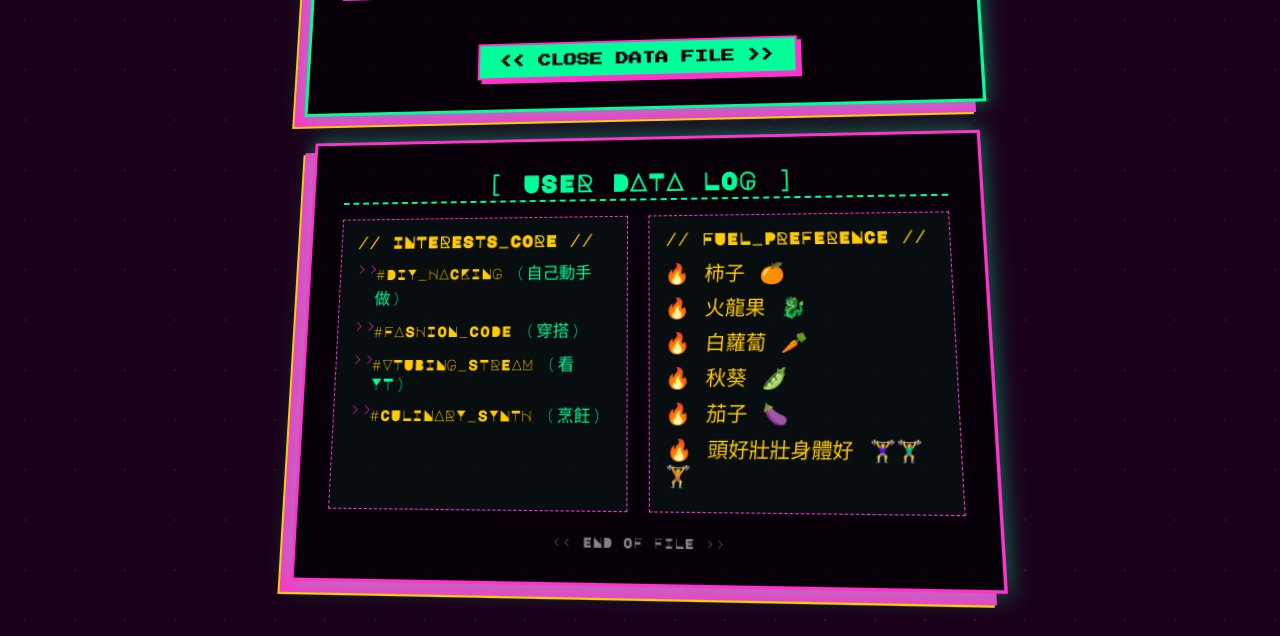
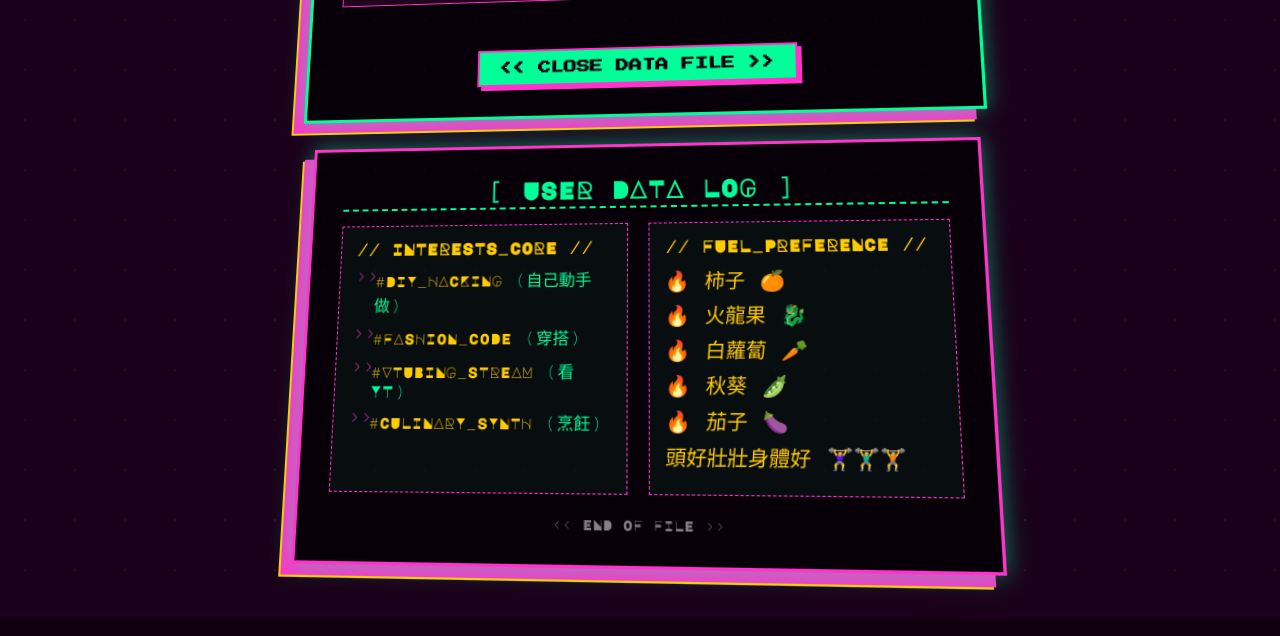
Before and after one commit to 411435006-glitch/411435006-glitch.github.io, a plain HTML site: page index.html in a window 1280 px wide. Both pictures are taken after a click on the link ">> ACCESS DATA FILE <<". Shown: the part 205-841 px from the top of the page. Drawn offline with Linux system fonts and the light colour scheme.

Commit message:
Update index.html

```diff
--- a/index.html
+++ b/index.html
@@ -260,7 +260,7 @@
                     <p>🔥 白蘿蔔 <span style="font-family: Arial, sans-serif;">🥕</span></p>
                     <p>🔥 秋葵 <span style="font-family: Arial, sans-serif;">🫛</span></p>
                     <p>🔥 茄子 <span style="font-family: Arial, sans-serif;">🍆</span></p>
-                    <p>🔥 頭好壯壯身體好 <span style="font-family: Arial, sans-serif;">🏋️‍♀️🏋️‍♂️🏋️</span></p>
+                    <p> 頭好壯壯身體好 <span style="font-family: Arial, sans-serif;">🏋️‍♀️🏋️‍♂️🏋️</span></p>
 
                 </div>
             </div>
```
